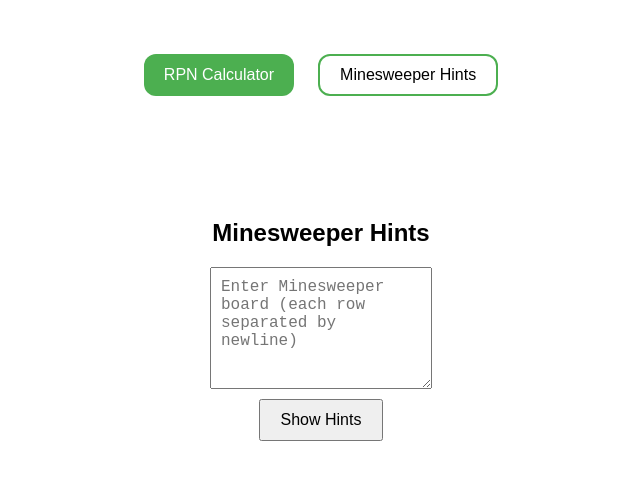
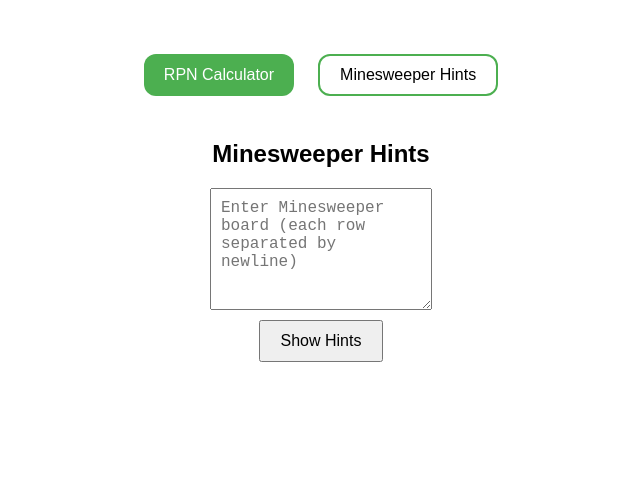
Before and after one commit to alisenn/simple-react-ui, a React (Create React App) app: page / in a window 1280 px wide. Both pictures are taken after a click on the button "Minesweeper Hints". Shown: the top 480 px of the page, without its empty margins (319-959 px from the left). Built offline with nearby package versions, Linux system fonts and the light colour scheme.

Commit message:
Refactor MinesweeperHints component to display hints as separate paragraphs

```diff
--- a/src/components/MinesweeperHints.js
+++ b/src/components/MinesweeperHints.js
@@ -37,8 +37,14 @@ const MinesweeperHints = () => {
                     className="hints-textarea"
                 />
                 <button type="submit" className="hints-button">Show Hints</button>
-            </form>
-            {hints !== null && <p className="hints-result">Hints: <span>{hints}</span></p>}
+                </form>
+                {hints !== null &&
+                <div className="hints-result">
+                    {hints.map((row) => (
+                        <p key={row}>{row}</p>
+                    ))}
+                </div>
+            }
         </div>
     );
 };
--- a/src/styles/MinesweeperHints.css
+++ b/src/styles/MinesweeperHints.css
@@ -2,7 +2,6 @@
     display: flex;
     flex-direction: column;
     align-items: center;
-    justify-content: center;
     height: 50vh;
     font-family: Arial, sans-serif;
 }
```
